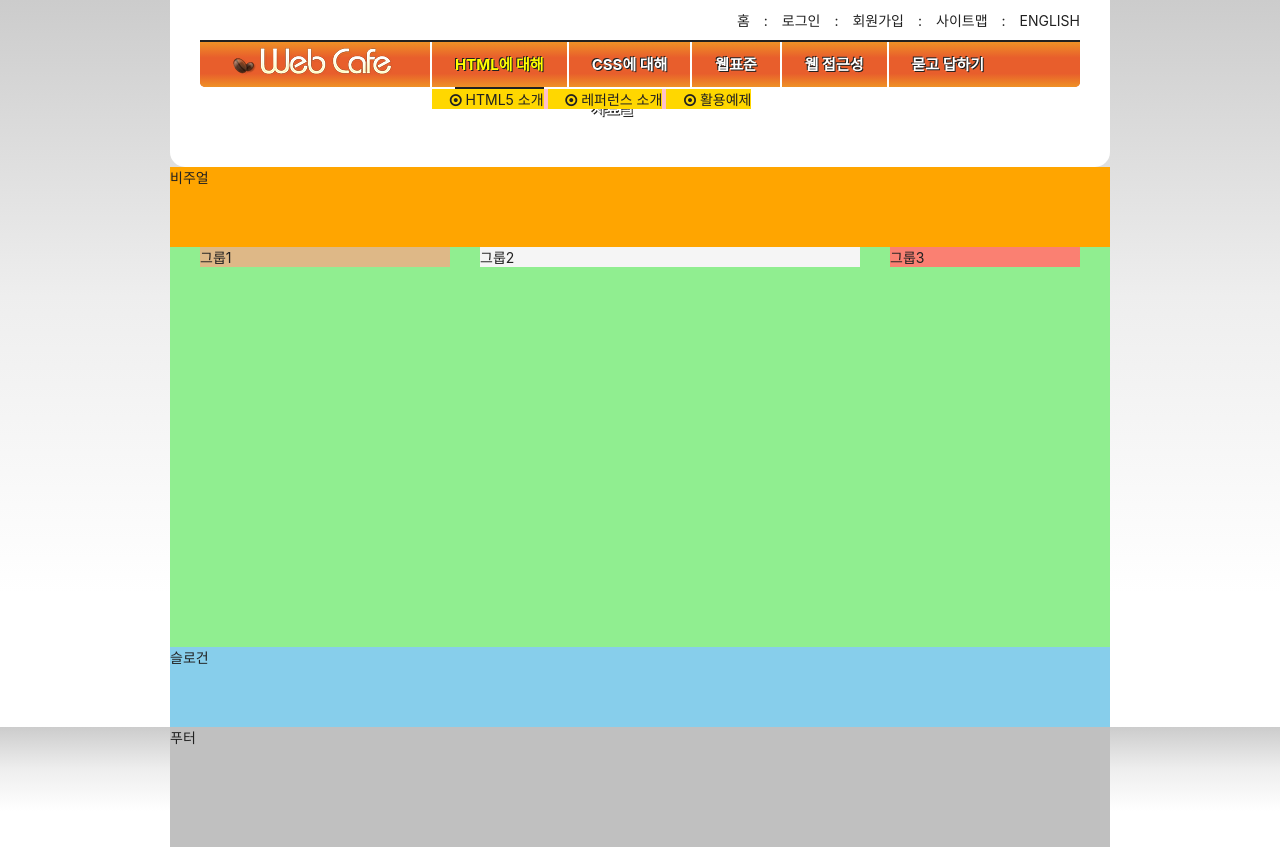
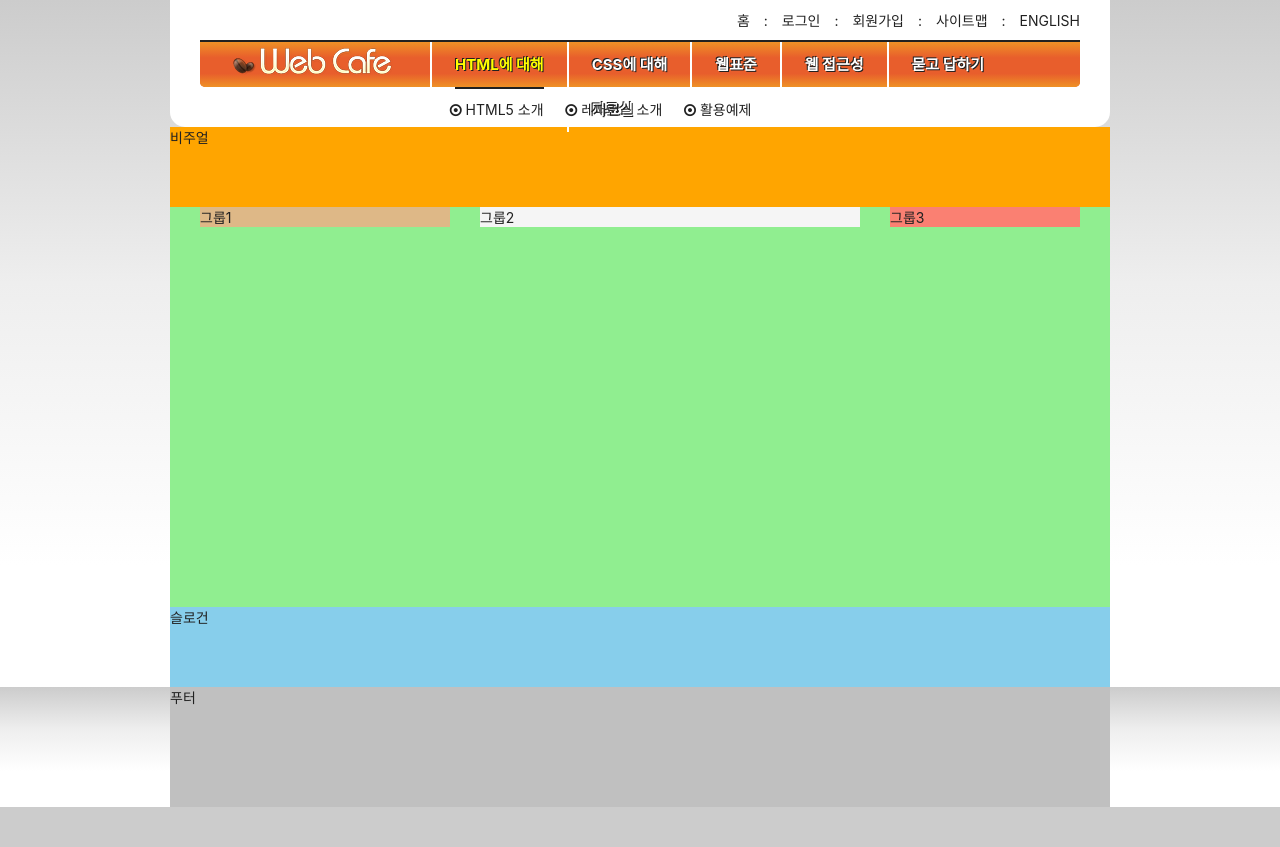
Before and after one commit to KMSWN/HTML5, a plain HTML site: page index.html in a window 1280 px wide. After the commit the page ends 807 px from the top, so only its background shows below. Drawn offline with Linux system fonts and the light colour scheme; a web font is replaced by a local one.

Commit message:
서브메뉴 링크 스타일 적용

```diff
--- a/styles/style.css
+++ b/styles/style.css
@@ -96,7 +96,7 @@ body {
 
 /* 메인 메뉴 */
 .navigation {
-  padding-bottom: 80px;
+  padding-bottom: 40px;
 }
 
 .menu {
@@ -150,9 +150,9 @@ body {
 }
 
 .sub-menu {
-  background-color : pink;
   position: absolute;
   top: 47px;
+  padding: 4px 0;
   display: none;
 }
 
@@ -171,7 +171,6 @@ body {
 
 .sub-menu li {
   display: inline-block;
-  background-color: gold;
   padding-left: 1em;
 }
 
@@ -195,6 +194,15 @@ body {
 
 .sub-menu a:hover::before, .sub-menu a:focus::before {
   content: "\e800";
+}
+
+.sub-menu a:hover, .sub-menu a:focus {
+  color: red;
+}
+
+.sub-menu a {
+  display: inline-block;
+  padding: 6px 0;
 }
 
 /* background-color -> 배경색상 */
```
